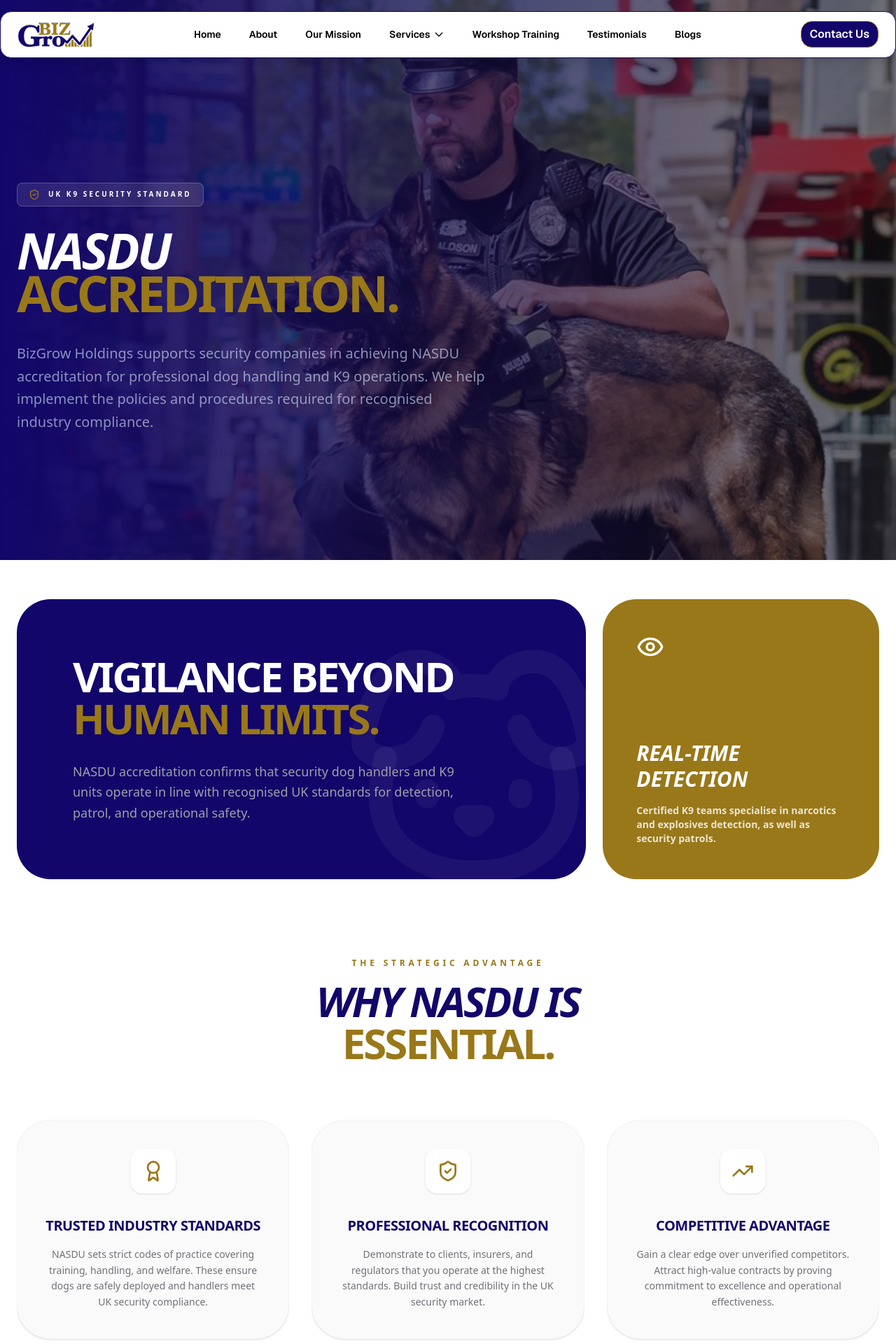
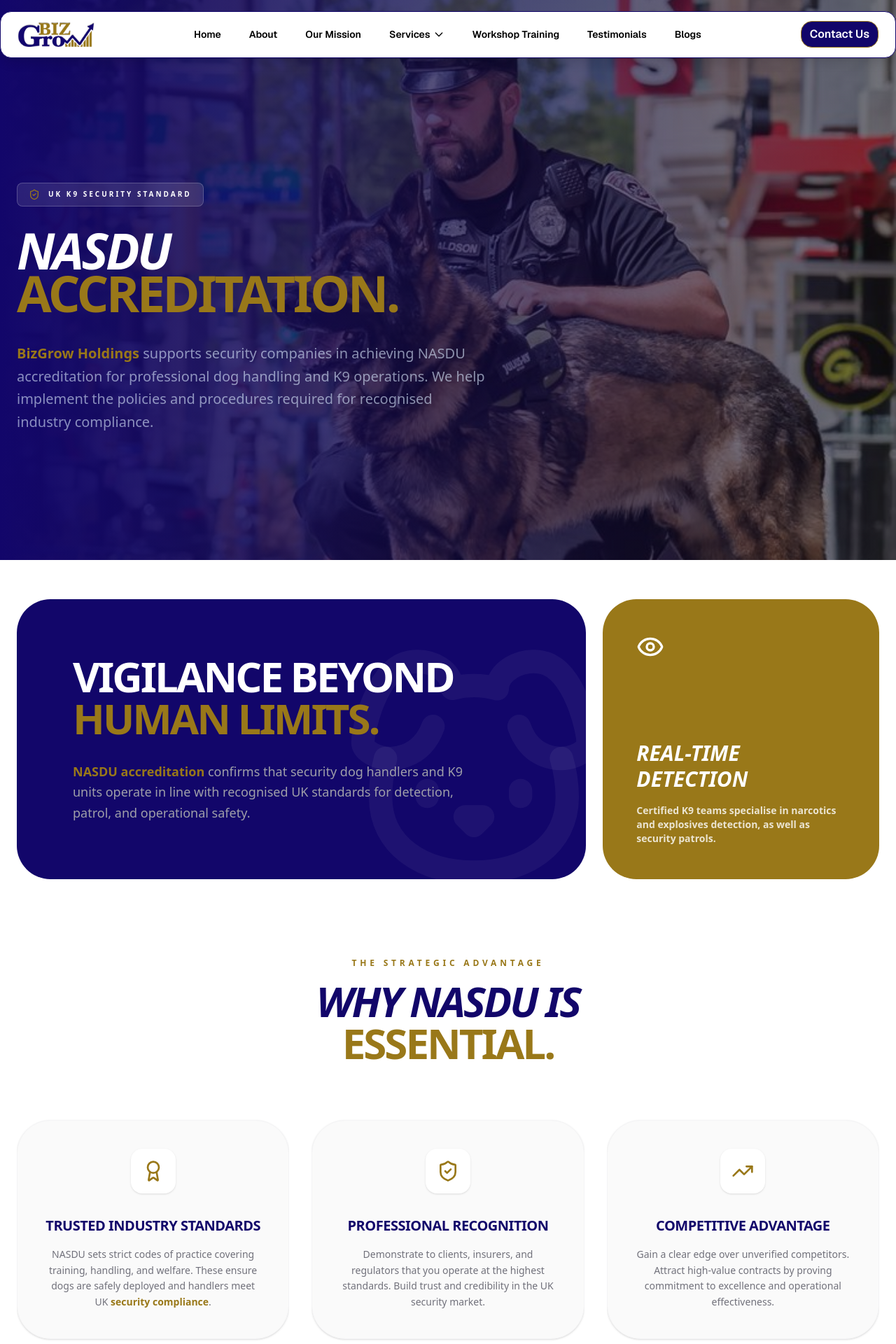
Before and after one commit to bizgrowholdings50-ctrl/Bizgrow-Holdings, a Next.js app: page /our-services/nasdu in a window 1280 px wide. Shown: the top 1920 px of the page at 70% size. Built offline with nearby package versions, Linux system fonts and the light colour scheme.

Commit message:
Add the internal linking in NASDU page

```diff
--- a/app/our-services/nasdu/page.jsx
+++ b/app/our-services/nasdu/page.jsx
@@ -12,7 +12,7 @@ import {
   TrendingUp,
   TrendingUpIcon,
 } from "lucide-react";
-
+import Link from "next/link";
 
 export const metadata = {
   title: "NASDU Certification for UK Security Dog Companies",
@@ -56,10 +56,13 @@ const NASDUPage = () => {
               </h1>
 
               <p className="mt-10 text-blue-100/60 text-xl md:text-1xl max-w-2xl font-medium leading-relaxed">
-                BizGrow Holdings supports security companies in achieving NASDU
-                accreditation for professional dog handling and K9 operations.
-                We help implement the policies and procedures required for
-                recognised industry compliance.
+                <Link href="/" className="text-[#997819] font-bold">
+                  BizGrow Holdings
+                </Link>{" "}
+                supports security companies in achieving NASDU accreditation for
+                professional dog handling and K9 operations. We help implement
+                the policies and procedures required for recognised industry
+                compliance.
               </p>
             </FadeIn>
           </div>
@@ -77,9 +80,15 @@ const NASDUPage = () => {
                   <span className="text-[#997819]">Human Limits.</span>
                 </h2>
                 <p className="max-w-xl text-zinc-400 font-medium text-lg leading-relaxed">
-                  NASDU accreditation confirms that security dog handlers and K9
-                  units operate in line with recognised UK standards for
-                  detection, patrol, and operational safety.
+                  <Link
+                    href="https://bizgrow-holdings.com/accredited-dog-trainer-in-the-uk/"
+                    className="text-[#997819] font-bold"
+                  >
+                    NASDU accreditation
+                  </Link>{" "}
+                  confirms that security dog handlers and K9 units operate in
+                  line with recognised UK standards for detection, patrol, and
+                  operational safety.
                 </p>
               </div>
               <Dog
@@ -103,7 +112,7 @@ const NASDUPage = () => {
         </div>
       </section>
 
-{/* 🚀 NEW SECTION: Why NASDU Certification is Essential */}
+      {/* 🚀 NEW SECTION: Why NASDU Certification is Essential */}
       <section className="py-14 bg-white relative overflow-hidden">
         <div className="max-w-7xl mx-auto px-6">
           <div className="text-center mb-20">
@@ -122,7 +131,20 @@ const NASDUPage = () => {
             {[
               {
                 title: "Trusted Industry Standards",
-                desc: "NASDU sets strict codes of practice covering training, handling, and welfare. These ensure dogs are safely deployed and handlers meet UK security compliance.",
+                desc: (
+                  <>
+                    NASDU sets strict codes of practice covering training,
+                    handling, and welfare. These ensure dogs are safely deployed
+                    and handlers meet UK{" "}
+                    <Link
+                      href="https://bizgrow-holdings.com/compliance-consultancies/"
+                      className="text-[#997819] font-bold"
+                    >
+                      security compliance
+                    </Link>
+                    .
+                  </>
+                ),
                 icon: <Award size={32} />,
               },
               {
@@ -153,7 +175,6 @@ const NASDUPage = () => {
           </div>
         </div>
       </section>
-
 
       {/* 🔹 3. CORE DISCIPLINES (Industrial List) */}
       <section className="py-24 bg-zinc-50">
@@ -221,7 +242,13 @@ const NASDUPage = () => {
                   01
                 </div>
                 <p className="text-zinc-500 font-medium pt-2 italic">
-                  SIA Licences & ACS Accreditation are mandatory for security
+                  <Link
+                    href="https://bizgrow-holdings.com/top-sia-security-recruitment-agencies-in-the-uk/"
+                    className="text-[#997819] font-bold"
+                  >
+                    SIA
+                  </Link>{" "}
+                  Licences & <Link href="https://bizgrow-holdings.com/get-acs-accreditation-fast/" className="text-[#997819] font-bold">ACS Accreditation</Link> are mandatory for security
                   companies and staff.
                 </p>
               </div>
@@ -230,7 +257,7 @@ const NASDUPage = () => {
                   02
                 </div>
                 <p className="text-zinc-500 font-medium pt-2 italic">
-                  BS10800 Standards vetting, screening, and operational best
+                  <Link href="https://bizgrow-holdings.com/what-is-bs-10800-in-the-uk-2026/" className="text-[#997819] font-bold">BS10800 Standards</Link> vetting, screening, and operational best
                   practices.
                 </p>
               </div>
@@ -239,7 +266,7 @@ const NASDUPage = () => {
                   03
                 </div>
                 <p className="text-zinc-500 font-medium pt-2 italic">
-                  ISO Standards quality, environmental, and occupational health
+                  <Link href="https://bizgrow-holdings.com/difference-between-iso-9001-iso-14001-and-iso45001/" className="text-[#997819] font-bold">ISO Standards</Link> quality, environmental, and occupational health
                   and safety management.
                 </p>
               </div>
@@ -316,8 +343,8 @@ const NASDUPage = () => {
                   Official Accreditation Support
                 </h4>
                 <p className="text-zinc-500 text-sm leading-relaxed mb-8 italic">
-                  BizGrow Holdings assists security companies with NASDU
-                  accreditation by implementing the necessary documentation,
+                  BizGrow Holdings assists security companies with <Link href="https://bizgrow-holdings.com/main-requirements-for-nasdu-security-certification/" className="text-[#997819] font-bold">NASDU
+                  accreditation</Link> by implementing the necessary documentation,
                   procedures, and compliance frameworks.
                 </p>
                 <div className="flex gap-2">
@@ -373,7 +400,7 @@ const NASDUPage = () => {
                   Command Authority
                 </span>
                 <h2 className="text-5xl md:text-6xl font-black text-white tracking-tighter leading-[0.85] mb-8 uppercase italic">
-                 Get NASDU Certified with  <br />
+                  Get NASDU Certified with <br />
                   <span className="text-transparent bg-clip-text bg-gradient-to-b from-[#997819] to-[#d4af37] inline-block mt-2 not-italic">
                     BizGrow Holdings
                   </span>
@@ -382,12 +409,14 @@ const NASDUPage = () => {
 
               <div className="flex flex-col sm:flex-row gap-4 w-full justify-center items-center mt-4">
                 <FadeIn direction="up" delay={0.2}>
+                  <Link href="/contact-us">
                   <button className="relative group/btn overflow-hidden w-full sm:w-64 bg-[#997819] text-white px-8 py-5 rounded-lg font-black uppercase tracking-[0.25em] text-[10px] transition-all duration-500">
                     <span className="relative z-40 group-hover/btn:text-[#12066a] transition-colors duration-500">
                       Contact Us
                     </span>
                     <div className="absolute inset-0 bg-white translate-x-full group-hover/btn:translate-x-0 transition-transform duration-500 ease-out z-30" />
                   </button>
+                  </Link>
                 </FadeIn>
               </div>
             </div>
```
